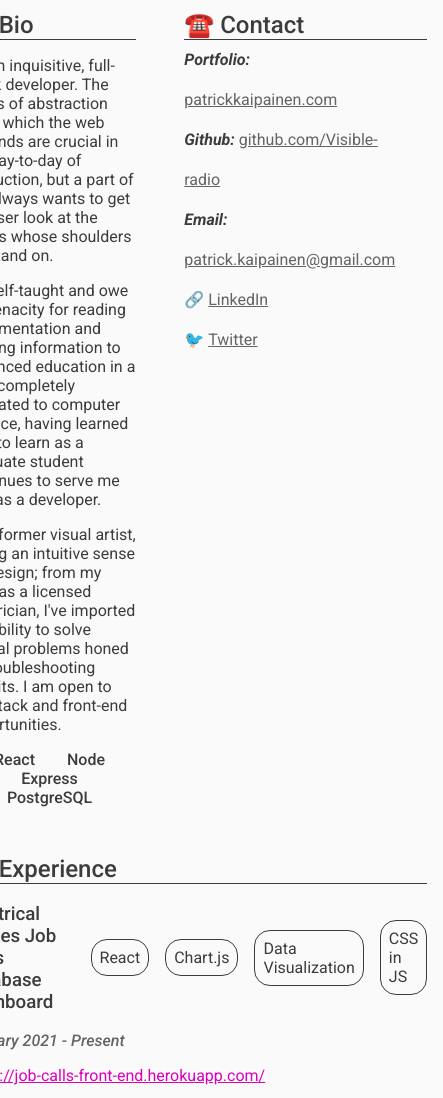
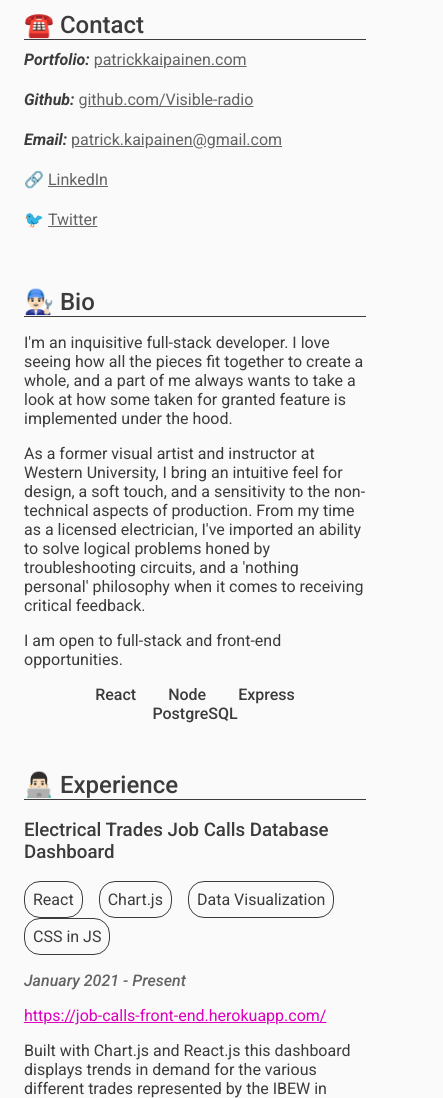
Before and after one commit to Visible-Radio/HTML-resume, a plain HTML site: page resume.html in a window 390 px wide. Shown: the part 106-1204 px from the top of the page, 443 px wide, since content can reach past the window. Drawn offline with Linux system fonts and the light colour scheme.

Commit message:
initial commit

```diff
--- a/resume.html
+++ b/resume.html
@@ -4,7 +4,7 @@
   <meta charset="UTF-8">
   <meta http-equiv="X-UA-Compatible" content="IE=edge">
   <meta name="viewport" content="width=device-width, initial-scale=1.0">
-  <title>Document</title>
+  <title>Patrick Kaipainen's Resume</title>
 </head>
 <body>
   <header>
@@ -15,13 +15,12 @@
     <section class="bio">
       <h2>👨🏻‍🔧 Bio</h2>
       <p>
-        I'm an inquisitive, full-stack developer. The layers of abstraction upon which the web depends are crucial in the day-to-day of production, but a part of me always wants to get a closer look at the giants whose shoulders we stand on.
+        I'm an inquisitive full-stack developer. I love seeing how all the pieces fit together to create a whole, and a part of me always wants to take a look at how some taken for granted feature is implemented under the hood.
       </p>
       <p>
-        I'm self-taught and owe my tenacity for reading documentation and parsing information to advanced education in a field completely unrelated to computer science, having learned how to learn as a graduate student continues to serve me well as a developer.
+        As a former visual artist and instructor at Western University, I bring an intuitive feel for design, a soft touch, and a sensitivity to the non-technical aspects of production. From my time as a licensed electrician, I've imported an ability to solve logical problems honed by troubleshooting circuits, and a 'nothing personal' philosophy when it comes to receiving critical feedback.
       </p>
       <p>
-        As a former visual artist, I bring an intuitive sense for design; from my time as a licensed electrician, I've imported the ability to solve logical problems honed by troubleshooting circuits.
         I am open to full-stack and front-end opportunities.
       </p>
       <ul>
@@ -135,7 +134,7 @@
         </div>
         <p class="dates"><em>2010 - 2012</em></p>
         <div class="description">
-          <p>I taught courses in the Visual Arts Department at Western as a contract faculty member.</p>
+          <p>I guided students in the development of their own creative practices as a contract faculty member at the Western University Visual Arts Department. This included technical instruction in photography, photoshop, and Adobe Creative Suite, discussions around art theory, and facilitation of 'critiques' - loosely structured open forums in which students present their work to peers and faculty. The purpose of these conversations is a kind of discovery process that can illuminate new paths forward on the student's creative journey.</p>
         </div>
       </div>
     </section>
@@ -278,12 +277,6 @@
     max-width: 100%;
     border-bottom: 3px solid var(--myMagenta);
   }
-  @media screen and (max-width:700px) {
-    header {
-      flex-direction: column;
-      align-items: flex-start;
-    }
-  }
 
   div.bio-contact {
     display: grid;
@@ -305,15 +298,19 @@
 
   div.job-tech {
     display: flex;
+    flex-wrap: wrap;
     align-items: center;
     justify-content: space-between;
   }
 
   .job-tech span {
-    margin: 0 0 0 1rem;
     padding: 0.5rem;
     border: 1px solid var(--lightBlack);
     border-radius: 1rem;
+    min-width: max-content;
+  }
+  .job-tech span:not(:first-of-type) {
+    margin: 0 0 0 1rem;
   }
 
   .dates em, .degree em {
@@ -360,6 +357,44 @@
     margin: 0 1rem;
   }
 
+  @media screen and (max-width:700px) {
+    header {
+      flex-direction: column;
+      align-items: flex-start;
+    }
+    div.job-headline {
+      flex-direction: column;
+      padding-bottom: 1rem;
+      align-items: flex-start;
+    }
+    div.job-tech {
+      align-items: flex-start;
+      justify-content: flex-start;
+    }
+    .job-tech span {
+      margin: 0 1rem 0 0;
+    }
+    .job-tech span:not(:first-of-type) {
+      margin: 0 1rem 0 0;
+    }
+    div.bio-contact {
+      display: grid;
+      grid-template-columns: 1fr;
+      grid-gap: 3rem;
+      grid-gap: 0;
+    }
+    section.bio {
+      grid-row: 2 / span 1;
+    }
+    section.contact {
+      grid-row: 1 / span 1;
+    }
+    div.education-courses {
+      grid-template-columns: 1fr;
+      grid-gap: 0;
+    }
+  }
+
 </style>
 </body>
 </html>
```
